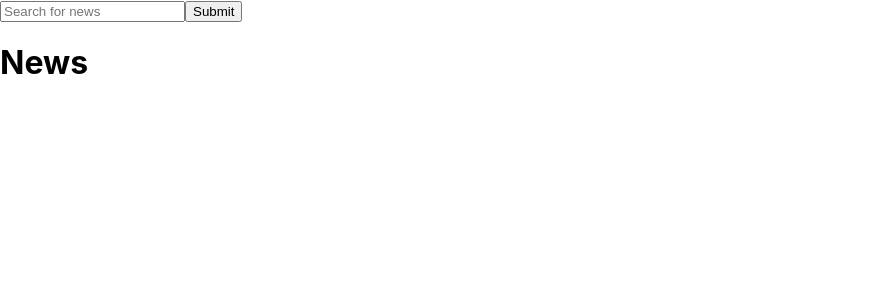
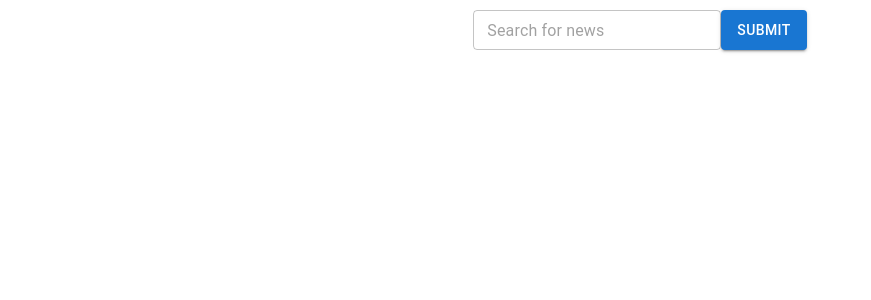
Before and after one commit to mz0121coder/news-app, a React (Create React App) app in the folder news-app/: page / in a window 1280 px wide. Shown: the top 300 px of the page, without its empty margins (0-871 px from the left). Built offline with nearby package versions, Linux system fonts and the light colour scheme.

Commit message:
Search bar styled

```diff
--- a/news-app/src/components/HomePage/ResultsArea/ResultsArea.css
+++ b/news-app/src/components/HomePage/ResultsArea/ResultsArea.css
@@ -1,13 +1,16 @@
 .result-area {
-	margin-left: 10px;
-	margin-right: 10px;
+	display: flex;
+	flex-direction: column;
+	justify-content: center;
+	align-items: center;
+	gap: 3vw;
 }
 
 @media (min-width: 600px) and (max-width: 900px) {
 	.result-area {
 		display: grid;
 		grid-template-columns: repeat(2, 1fr);
-		gap: 2vw;
+		align-items: flex-start;
 	}
 }
 
@@ -15,6 +18,6 @@
 	.result-area {
 		display: grid;
 		grid-template-columns: repeat(3, 1fr);
-		gap: 2vw;
+		align-items: flex-start;
 	}
 }
--- a/news-app/src/components/HomePage/ResultsArea/ResultsArea.js
+++ b/news-app/src/components/HomePage/ResultsArea/ResultsArea.js
@@ -7,16 +7,15 @@ import './ResultsArea.css';
 
 export default function ResultsArea(props) {
 	return (
-		<>
-			<h1>News</h1>
 		<div className='result-area'>
+			{/* <h1>News</h1> */}
 			{props.articles.map(article => (
 				<div key={article.id} className='news-item-container'>
 					<NewsItem
 						title={article.title}
 						image={article.image}
 						description={article.description}
-							url={article.source.url}
+						url={article.url}
 						source={article.source.name}
 						date={new Date(article.publishedAt).toLocaleDateString('en-GB', {
 							weekday: 'long',
@@ -28,6 +27,5 @@ export default function ResultsArea(props) {
 				</div>
 			))}
 		</div>
-		</>
 	);
 }
--- a/news-app/src/components/HomePage/SearchBar/SearchBar.css
+++ b/news-app/src/components/HomePage/SearchBar/SearchBar.css
@@ -1,4 +1,5 @@
 .search-bar {
-	margin-left: auto;
-	margin-right: auto;
+	display: flex;
+	justify-content: center;
+	margin-bottom: 2vw;
 }
--- a/news-app/src/components/HomePage/SearchBar/SearchBar.js
+++ b/news-app/src/components/HomePage/SearchBar/SearchBar.js
@@ -3,20 +3,22 @@ SearchBar component returns an input where the user types, updating the search q
 Clicking on the button renders news events based on the new search query
 */
 import './SearchBar.css';
+import { TextField, Button } from '@mui/material';
 
 export default function SearchBar(props) {
 	return (
 		<div className='search-bar'>
-			<input
+			<TextField
+				id='outlined-basic'
+				placeholder='Search for news'
+				variant='outlined'
 				value={props.search}
-				type='text'
-				id='search-input'
-				placeholder='Search for news'
 				onChange={props.handleInputChange}
+				size='small'
 			/>
-			<button id='search-btn' onClick={props.handleSearchClick}>
+			<Button variant='contained' onClick={props.handleSearchClick}>
 				Submit
-			</button>
+			</Button>
 		</div>
 	);
 }
--- a/news-app/src/components/NewsItem/NewsItem.js
+++ b/news-app/src/components/NewsItem/NewsItem.js
@@ -12,8 +12,6 @@ import CardActions from '@mui/material/CardActions';
 import Collapse from '@mui/material/Collapse';
 import IconButton from '@mui/material/IconButton';
 import Typography from '@mui/material/Typography';
-import FavoriteIcon from '@mui/icons-material/Favorite';
-import ShareIcon from '@mui/icons-material/Share';
 import ExpandMoreIcon from '@mui/icons-material/ExpandMore';
 import MoreVertIcon from '@mui/icons-material/MoreVert';
 import Link from '@mui/material/Link';
@@ -37,7 +35,7 @@ export default function NewsItem(props) {
 	};
 
 	return (
-		<Card sx={{ maxWidth: 400 }}>
+		<Card sx={{ maxWidth: 350 }}>
 			<CardHeader
 				action={
 					<IconButton aria-label='settings'>
@@ -45,7 +43,7 @@ export default function NewsItem(props) {
 					</IconButton>
 				}
 				title={
-					<Typography variant='h6' fontSize={window.innerWidth > 480 ? 20 : 16}>
+					<Typography variant='h6' fontSize={16}>
 						{expanded
 							? props.title
 							: props.title.length > 60
@@ -54,7 +52,7 @@ export default function NewsItem(props) {
 					</Typography>
 				}
 				subheader={
-					<Typography variant='h6' fontSize={window.innerWidth > 480 ? 18 : 14}>
+					<Typography variant='h6' fontSize={14}>
 						{props.date}
 					</Typography>
 				}
@@ -65,14 +63,19 @@ export default function NewsItem(props) {
 				image={props.image}
 				alt='news item'
 			/>
-			<CardContent></CardContent>
-			<CardActions disableSpacing>
-				<IconButton aria-label='add to favorites'>
-					<FavoriteIcon />
-				</IconButton>
-				<IconButton aria-label='share'>
-					<ShareIcon />
-				</IconButton>
+
+			<CardActions>
+				<div
+					className='expand'
+					style={{
+						display: 'flex',
+						justifyContent: 'flex-start',
+						alignItems: 'center',
+					}}>
+					{' '}
+					<Typography fontSize={15}>
+						{!expanded ? 'Show details' : 'Hide'}
+					</Typography>
 					<ExpandMore
 						expand={expanded}
 						onClick={handleExpandClick}
@@ -80,12 +83,15 @@ export default function NewsItem(props) {
 						aria-label='show more'>
 						<ExpandMoreIcon />
 					</ExpandMore>
+				</div>
 			</CardActions>
 			<Collapse in={expanded} timeout='auto' unmountOnExit>
 				<CardContent>
-					<Typography>{props.description}</Typography>
-					<Typography>News Source:</Typography>
-					<Link href={props.url}> {props.source}</Link>
+					<Typography fontSize={15}>{props.description}</Typography>
+					<Typography fontSize={15}>News Source:</Typography>
+					<Link target='_blank' href={props.url} rel='noreferrer' fontSize={15}>
+						{props.source}
+					</Link>
 				</CardContent>
 			</Collapse>
 		</Card>
--- a/news-app/src/index.css
+++ b/news-app/src/index.css
@@ -1,5 +1,5 @@
 body {
-  margin: 0;
+	margin: 10px;
 	font-family: -apple-system, BlinkMacSystemFont, 'Segoe UI', 'Roboto', 'Oxygen',
 		'Ubuntu', 'Cantarell', 'Fira Sans', 'Droid Sans', 'Helvetica Neue',
 		sans-serif;
```
Also changed, not shown: 1 other file (tests, documents, lock files or other folders). Lines whose indentation alone changed are shown as unchanged.
